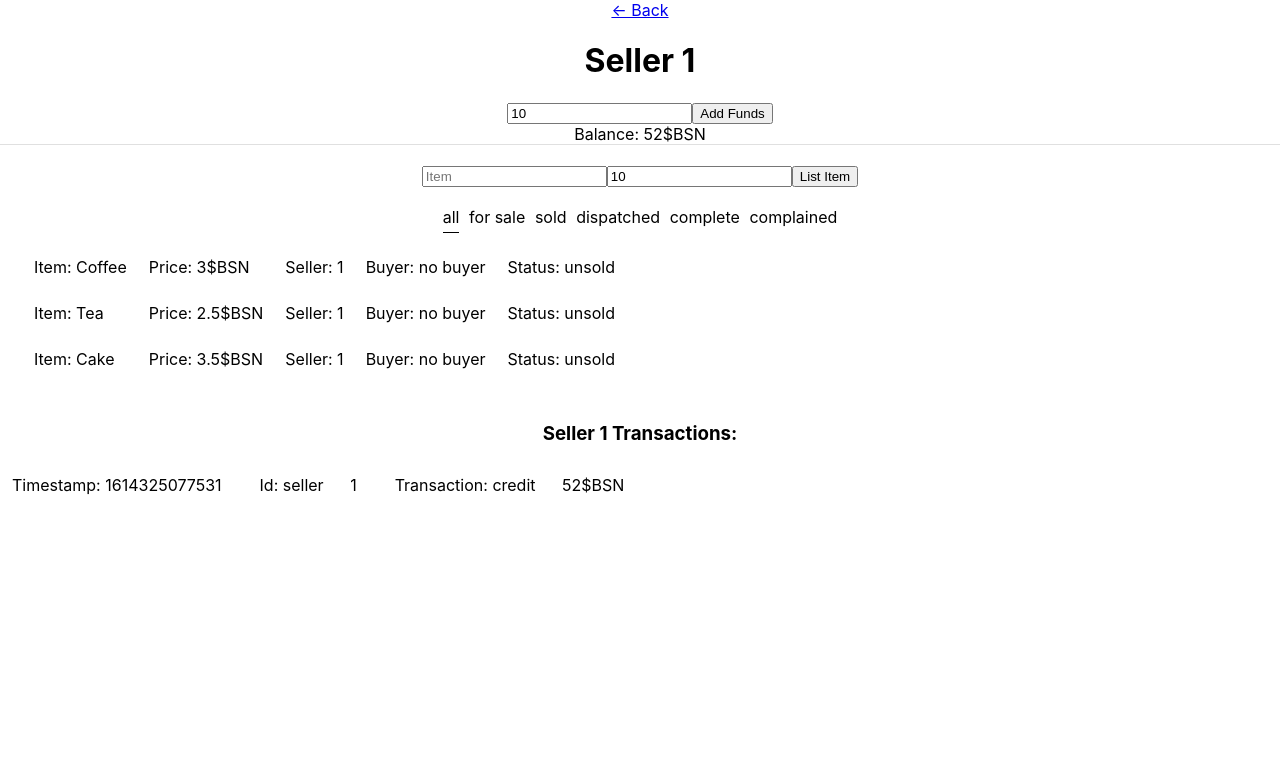
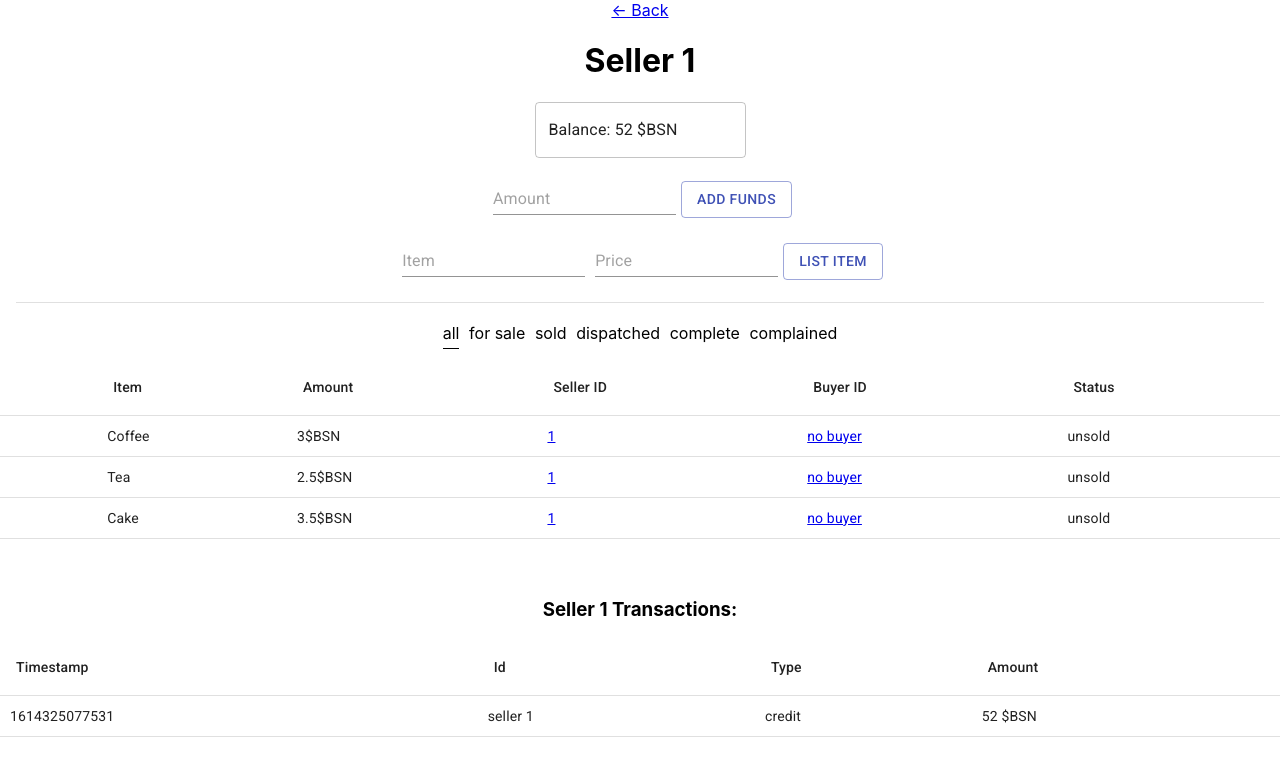
Before and after one commit to timhc22/shopping-poc, a React (Create React App) app: page /seller/1 in a window 1280 px wide. Shown: the top 776 px of the page. Built offline with nearby package versions, Linux system fonts and the light colour scheme.

Commit message:
Make it look nice

```diff
--- a/public/index.html
+++ b/public/index.html
@@ -4,6 +4,9 @@
     <meta charset="utf-8" />
     <link rel="icon" href="%PUBLIC_URL%/favicon.ico" />
     <meta name="viewport" content="width=device-width, initial-scale=1" />
+    <link rel="stylesheet" href="https://fonts.googleapis.com/css?family=Roboto:300,400,500,700&display=swap" />
+    <link rel="stylesheet" href="https://fonts.googleapis.com/icon?family=Material+Icons" />
+
     <meta name="theme-color" content="#000000" />
     <meta
       name="description"
--- a/src/components/CreditAccount.tsx
+++ b/src/components/CreditAccount.tsx
@@ -1,6 +1,7 @@
 import React from 'react';
 import { connect } from 'react-redux';
 import { creditAccount } from '../redux/actions';
+import {Button, Input} from "@material-ui/core";
 
 type CreditAccountProps = {
   creditAccount?: any;
@@ -9,7 +10,7 @@ type CreditAccountProps = {
 }
 
 type CreditAccountState = {
-  amount: number;
+  amount: number | null;
   id: number;
   type?: string;
 }
@@ -17,7 +18,7 @@ type CreditAccountState = {
 class CreditAccount extends React.Component<CreditAccountProps, CreditAccountState> {
   constructor(props: any) {
     super(props);
-    this.state = { type: props.type, amount: 10, id: props.id };
+    this.state = { type: props.type, amount: null, id: props.id };
   }
 
   addFunds = (input: any) => {
@@ -26,20 +27,20 @@ class CreditAccount extends React.Component<CreditAccountProps, CreditAccountSta
 
   handleCreditAccount = () => {
     this.props.creditAccount(this.state.type, this.state.id, this.state.amount);
-    this.setState({ ...this.state, amount: 10 });
+    this.setState({ ...this.state, amount: null });
   };
 
   render() {
     return (
       <div>
-        <input
+        <Input
           onChange={e => this.addFunds(e.target.value)}
           value={this.state.amount}
           placeholder="Amount"
         />
-        <button className="list-item" onClick={this.handleCreditAccount}>
+        <Button color="primary" variant="outlined" className="list-item" onClick={this.handleCreditAccount}>
           Add Funds
-        </button>
+        </Button>
       </div>
     )
   }
--- a/src/components/ForSaleList.tsx
+++ b/src/components/ForSaleList.tsx
@@ -3,6 +3,12 @@ import { connect } from 'react-redux';
 import { Item as ItemType } from '../types/Item';
 import Item from './Item';
 import { getItemsByItemListStateFilter } from '../redux/selectors';
+import Table from '@material-ui/core/Table';
+import TableBody from '@material-ui/core/TableBody';
+import TableCell from '@material-ui/core/TableCell';
+import TableContainer from '@material-ui/core/TableContainer';
+import TableHead from '@material-ui/core/TableHead';
+import TableRow from '@material-ui/core/TableRow';
 
 type ForSaleListProps = {
   items?: ItemType[];
@@ -19,15 +25,27 @@ const ForSaleList = ({ items, readOnly = false, buyerId, sellerId }: ForSaleList
   }
 
   return (
-    <table className="item-list table-style">
-      <tbody>
-      {items && items.length
-        ? items.map((item: any, index: number) => {
-          return <Item key={`item-${item.id}`} item={item} readOnly={readOnly} sellerId={sellerId} buyerId={buyerId} />;
-        })
-        : <tr><td>Empty</td></tr> }
-      </tbody>
-    </table>
+    <TableContainer >
+      <Table className="transactions table-style item-list" aria-label="simple table">
+        <TableHead>
+          <TableRow>
+            <TableCell></TableCell>
+            <TableCell>Item</TableCell>
+            <TableCell>Amount</TableCell>
+            <TableCell>Seller ID</TableCell>
+            <TableCell>Buyer ID</TableCell>
+            <TableCell>Status</TableCell>
+          </TableRow>
+        </TableHead>
+        <TableBody>
+        {items && items.length
+          ? items.map((item: any, index: number) => {
+            return <Item key={`item-${item.id}`} item={item} readOnly={readOnly} sellerId={sellerId} buyerId={buyerId} />;
+          })
+          : <TableRow><TableCell></TableCell><TableCell></TableCell><TableCell></TableCell><TableCell></TableCell><TableCell></TableCell><TableCell></TableCell></TableRow> }
+        </TableBody>
+      </Table>
+    </TableContainer>
   )
 };
 
--- a/src/components/Item.tsx
+++ b/src/components/Item.tsx
@@ -3,6 +3,9 @@ import { connect } from 'react-redux';
 import cx from 'classnames';
 import { toggleItemStatus, dispatchItem, complainItem, completeItem } from '../redux/actions'
 import { Item as ItemType } from "../types/Item";
+import TableCell from '@material-ui/core/TableCell';
+import TableRow from '@material-ui/core/TableRow';
+import { Link } from "react-router-dom";
 
 type ItemProps = {
   item: ItemType;
@@ -21,52 +24,66 @@ const Item = ({ item, toggleItemStatus, dispatchItem, complainItem, completeItem
   // used for escrow
   if (readOnly) {
     return (
-      <tr className="item">
-        <td>Item: {item.content}</td>
-        <td>Price: {item.price}$BSN</td>
-        <td>{item.sellerId ? `Seller: ${item.sellerId}` : 'Seller: no seller'}</td>
-        <td>{item.buyerId ? `Buyer: ${item.buyerId}` : 'Buyer: no buyer'}</td>
-        <td>
+      <TableRow className="item">
+        <TableCell>{item.content}</TableCell>
+        <TableCell>{item.price}$BSN</TableCell>
+        <TableCell>
+          <Link to={`/seller/${item.sellerId}`} className="button">
+            {item.sellerId ? `${item.sellerId}` : 'no seller'}
+          </Link>
+        </TableCell>
+        <TableCell>
+          <Link to={`/buyer/${item.buyerId}`} className="button">
+            {item.buyerId ? `${item.buyerId}` : 'no buyer'}
+          </Link>
+        </TableCell>
+        <TableCell>
           {item.sold ? `Status: sold ` : 'Status: unsold'} { (item.sold && item.buyerId === buyerId) || (item.sold && item.sellerId === sellerId) ? `| Dispatched: ${item.dispatched}` : ''}
-        </td>
-      </tr>
+        </TableCell>
+      </TableRow>
     )
   } else {
     return (
-      <tr className="item">
-        <td>
+      <TableRow className="item">
+        <TableCell>
           {(buyerId && item && !item.sold) ? <button onClick={() => toggleItemStatus(item.id, buyerId)} className="buy-sell-button">Order</button> : '' }
           {item.buyerId === buyerId && !item.dispatched ? <button onClick={() => toggleItemStatus(item.id, buyerId)} className="buy-sell-button">Cancel</button> : ''}
           {item.buyerId === buyerId && item.dispatched && (!item.complete && !item.complained) ? <button onClick={() => completeItem(item.id)} className="buy-sell-button">Complete</button> : ''}
           {item.buyerId === buyerId && item.dispatched && (!item.complete && !item.complained) ? <button onClick={() => complainItem(item.id)} className="buy-sell-button">Complain</button> : ''}
-        </td>
-        <td
+        </TableCell>
+        <TableCell
           className={cx(
             'item__text',
             item && item.sold && 'item__text--sold'
           )}
         >
-        Item: {item.content}
-        </td>
-        <td className={cx(
+        {item.content}
+        </TableCell>
+        <TableCell className={cx(
           'item__text',
           item && item.sold && 'item__text--sold'
-        )}>Price: {item.price}$BSN</td>
-        <td>{item.sellerId ? `Seller: ${item.sellerId}` : 'Seller: no seller'}</td>
-        <td>
-          {item.buyerId ? `Buyer: ${item.buyerId}` : 'Buyer: no buyer'}
-        </td>
-        <td>
-          { item.sold === false ? `Status: unsold` : ''}
-          { item.sold && item.dispatched !== true ? `Status: sold | awaiting dispatch...` : ''}
+        )}>{item.price}$BSN</TableCell>
+        <TableCell>
+          <Link to={`/seller/${item.sellerId}`} className="button">
+            {item.sellerId ? `${item.sellerId}` : 'no seller'}
+          </Link>
+        </TableCell>
+        <TableCell>
+          <Link to={`/buyer/${item.buyerId}`} className="button">
+            {item.buyerId ? `${item.buyerId}` : 'no buyer'}
+          </Link>
+        </TableCell>
+        <TableCell>
+          { !item.sold ? `unsold` : ''}
+          { item.sold && !item.dispatched ? `sold | awaiting dispatch...` : ''}
           { item.dispatched ? 'Dispatched! | awaiting completion...' : ''}
 
           { (item.complete) ? 'Complete!' : ''}
           { (item.complained) ? 'Complained!' : ''}
 
-          { (item.dispatched !== true && item.sold && item.sellerId === sellerId) ? <button onClick={() => dispatchItem(item.id)} className="buy-sell-button">Dispatch</button> : ''}
-        </td>
-      </tr>
+          { (!item.dispatched && item.sold && item.sellerId === sellerId) ? <button onClick={() => dispatchItem(item.id)} className="buy-sell-button">Dispatch</button> : ''}
+        </TableCell>
+      </TableRow>
     )
   }
 };
--- a/src/components/ListItem.tsx
+++ b/src/components/ListItem.tsx
@@ -1,6 +1,7 @@
 import React from 'react';
 import { connect } from 'react-redux';
 import { listItem } from '../redux/actions';
+import {Button, Input} from "@material-ui/core";
 
 type ListItemProps = {
   listItem?: any;
@@ -8,15 +9,15 @@ type ListItemProps = {
 }
 
 type ListItemState = {
-  input?: any;
+  input?: string | null;
   sellerId: number;
-  price: number;
+  price: number | null;
 }
 
 class ListItem extends React.Component<ListItemProps, ListItemState> {
   constructor(props: any) {
     super(props);
-    this.state = { input: "", price: 10, sellerId: props.sellerId };
+    this.state = { input: "", price: null, sellerId: props.sellerId };
   }
 
   updateInput = (input: any) => {
@@ -29,25 +30,25 @@ class ListItem extends React.Component<ListItemProps, ListItemState> {
 
   handleListItem = () => {
     this.props.listItem(this.state.sellerId, this.state.input, this.state.price);
-    this.setState({ ...this.state,  input: "", price: 10 });
+    this.setState({ ...this.state,  input: null, price: null });
   };
 
   render() {
     return (
       <div>
-        <input
+        <Input
           onChange={e => this.updateInput(e.target.value)}
           value={this.state.input}
           placeholder="Item"
         />
-        <input
+        <Input
           onChange={e => this.updatePrice(e.target.value)}
           value={this.state.price}
           placeholder="Price"
         />
-        <button className="list-item" onClick={this.handleListItem}>
+        <Button color="primary" variant="outlined" className="list-item" onClick={this.handleListItem}>
           List Item
-        </button>
+        </Button>
       </div>
     )
   }
--- a/src/components/TransactionsList.tsx
+++ b/src/components/TransactionsList.tsx
@@ -1,6 +1,12 @@
 import React from 'react';
 import { connect } from 'react-redux';
 import { Transaction as TransactionType } from "../types/Transaction";
+import Table from '@material-ui/core/Table';
+import TableBody from '@material-ui/core/TableBody';
+import TableCell from '@material-ui/core/TableCell';
+import TableContainer from '@material-ui/core/TableContainer';
+import TableHead from '@material-ui/core/TableHead';
+import TableRow from '@material-ui/core/TableRow';
 
 type TransactionsProps = {
   transactions: TransactionType[],
@@ -12,19 +18,29 @@ const TransactionsList = ({ transactions, type, id }: TransactionsProps ) => {
   if (type == '' && id == '') {
     console.log(transactions);
     return (
-      <table className="transactions table-style">
-        <tbody>
-        { transactions.slice(0).reverse().map((t: TransactionType) => (
-        <tr key={t.timestamp}>
-          <td>Timestamp: {t.timestamp}&emsp;</td>
-          <td>Id: {t.type}&nbsp;</td>
-          <td>{t.id}&emsp;</td>
-          <td>Transaction: {t.transactionType}&nbsp;</td>
-          <td>{t.amount}&emsp;</td>
-        </tr>
-        ))}
-        </tbody>
-      </table>
+
+      <TableContainer>
+        <Table className="transactions table-style" aria-label="simple table">
+          <TableHead>
+            <TableRow>
+              <TableCell>Timestamp</TableCell>
+              <TableCell>Id</TableCell>
+              <TableCell>Transaction</TableCell>
+              <TableCell>Amount</TableCell>
+            </TableRow>
+          </TableHead>
+          <TableBody>
+          { transactions.slice(0).reverse().map((t: TransactionType) => (
+          <TableRow key={t.timestamp}>
+            <TableCell>{t.timestamp}&emsp;</TableCell>
+            <TableCell>{t.type}&nbsp;{t.id}&emsp;</TableCell>
+            <TableCell>{t.transactionType}&nbsp;</TableCell>
+            <TableCell>{t.amount}&emsp;</TableCell>
+          </TableRow>
+          ))}
+          </TableBody>
+      </Table>
+      </TableContainer>
     )
   }
 
@@ -41,22 +57,29 @@ const TransactionsList = ({ transactions, type, id }: TransactionsProps ) => {
   if (userTransactions.length !== 0) {
 
     return (
-      <table className="transactions table-style">
-        <tbody>
-
-        {/* todo WHY CAN'T I MAKE THIS A TRANSACTIONTYPE?? have to use any */}
-
-        {userTransactions.slice(0).reverse().map((tr: any) => (
-          <tr key={tr.timestamp}>
-            <td>Timestamp: {tr.timestamp}&emsp;</td>
-            <td>Id: {tr.type}&nbsp;</td>
-            <td>{tr.id}&emsp;</td>
-            <td>Transaction: {tr.transactionType}&nbsp;</td>
-            <td>{tr.amount}$BSN&emsp;</td>
-          </tr>
-        ))}
-        </tbody>
-      </table>
+      <TableContainer>
+        <Table className="transactions table-style" aria-label="simple table">
+          <TableHead>
+            <TableRow>
+              <TableCell>Timestamp</TableCell>
+              <TableCell>Id</TableCell>
+              <TableCell>Type</TableCell>
+              <TableCell>Amount</TableCell>
+            </TableRow>
+          </TableHead>
+          <TableBody>
+            {/* todo WHY CAN'T I MAKE THIS A TRANSACTIONTYPE?? have to use any */}
+            {userTransactions.slice(0).reverse().map((tr: any) => (
+              <TableRow key={tr.timestamp}>
+                <TableCell>{tr.timestamp}&emsp;</TableCell>
+                <TableCell>{tr.type}&nbsp;{tr.id}&emsp;</TableCell>
+                <TableCell>{tr.transactionType}&nbsp;</TableCell>
+                <TableCell>{tr.amount} $BSN&emsp;</TableCell>
+              </TableRow>
+            ))}
+          </TableBody>
+        </Table>
+      </TableContainer>
     )
   } else {
     return (
--- a/src/components/UserBalance.tsx
+++ b/src/components/UserBalance.tsx
@@ -1,6 +1,8 @@
 import React from 'react';
 import { connect } from 'react-redux';
 import { Transaction as TransactionType } from "../types/Transaction";
+import CreditAccount from "./CreditAccount";
+import { TextField } from "@material-ui/core";
 
 type UserBalanceProps = {
   transactions: TransactionType[],
@@ -20,7 +22,9 @@ const UserBalance = ({ transactions, type, id }: UserBalanceProps ) => {
   }).filter(e=>e);
 
   return (
-    <div>Balance: {userTotal}$BSN</div>
+    <div className="user-balance"><TextField id="outlined-basic" variant="outlined" value={`Balance: ${userTotal} $BSN`} /><br/><br/>
+      { id && type && typeof id === 'number' ? <CreditAccount type={type} id={id} /> : '' }
+    </div>
   )
 };
 
--- a/src/index.css
+++ b/src/index.css
@@ -51,3 +51,14 @@ code {
 .table-style tr td {
   padding: 10px;
 }
+
+.user-balance {
+}
+
+.MuiInput-root {
+  margin: 5px;
+}
+
+.MuiButton-root {
+  margin: 5px;
+}
--- a/src/pages/SellerPage/SellerPage.tsx
+++ b/src/pages/SellerPage/SellerPage.tsx
@@ -5,7 +5,6 @@ import ForSaleList from "../../components/ForSaleList";
 import ItemStateFilters from "../../components/ItemStateFilters";
 import UserBalance from "../../components/UserBalance";
 import TransactionsList from "../../components/TransactionsList";
-import CreditAccount from "../../components/CreditAccount";
 import {Divider} from "@material-ui/core";
 
 export default function SellerPage(props: any): JSX.Element {
@@ -18,16 +17,20 @@ export default function SellerPage(props: any): JSX.Element {
       </Link>
 
       <h1>Seller {sellerId}</h1>
-      <CreditAccount type="seller" id={sellerId} />
       <UserBalance type="seller" id={sellerId}/>
-      <Divider/>
       <br/>
       <ListItem sellerId={sellerId} />
+
       <br/>
+      <Divider variant="middle" />
+      <br/>
+
       <ItemStateFilters />
       <ForSaleList sellerId={sellerId} />
 
       <br/>
+      <br/>
+
       <h3>Seller {sellerId} Transactions:</h3>
       <TransactionsList type="seller" id={sellerId}/>
     </div>
```
Also changed, not shown: src/pages/BuyerPage/BuyerPage.tsx (+6 -2 lines).
